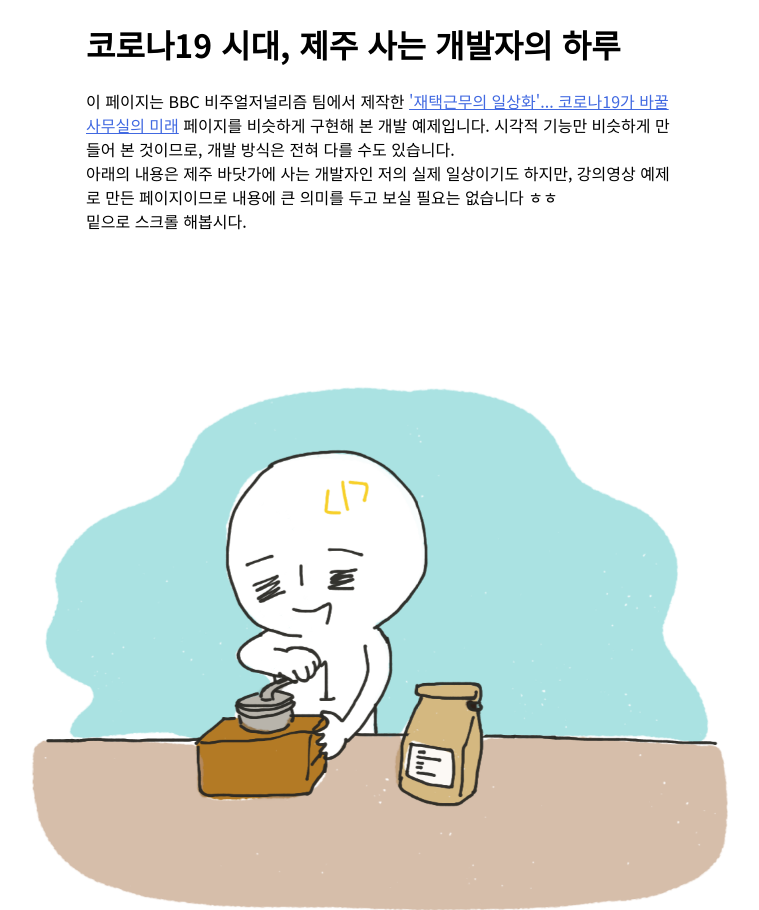
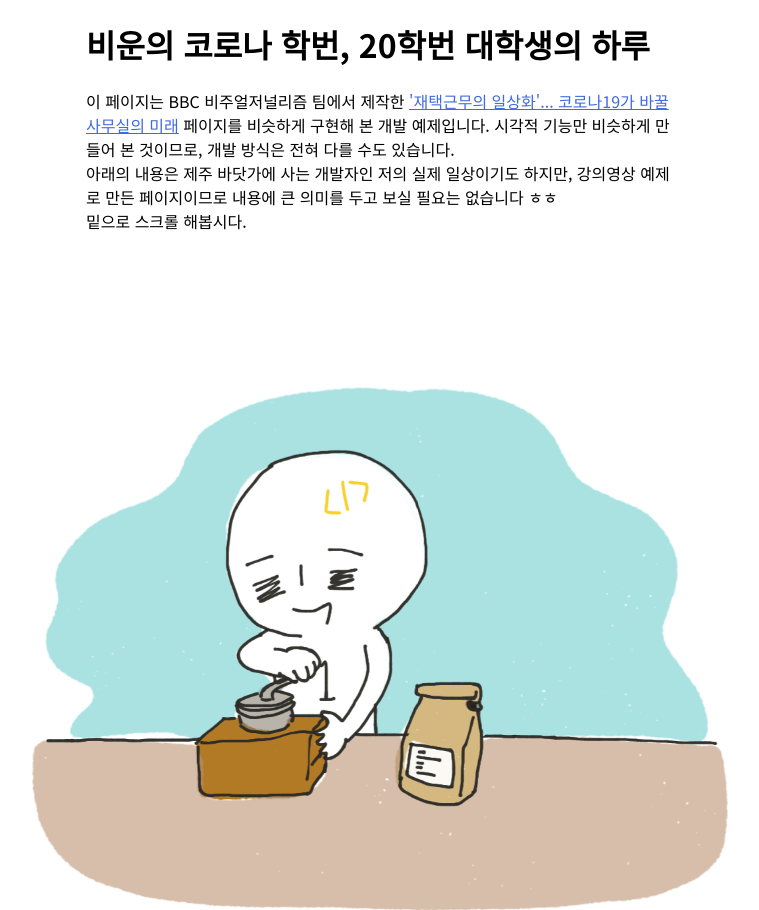
Before and after one commit to manyyeon/interactiveWeb, a plain HTML site: page index.html in a window 1280 px wide. Shown: the top 910 px of the page, without its empty margins (260-1019 px from the left). Drawn offline with Linux system fonts and the light colour scheme.

Commit message:
title 변경

```diff
--- a/index.html
+++ b/index.html
@@ -3,7 +3,7 @@
   <head>
     <meta charset="UTF-8" />
     <meta name="viewport" content="width=device-width, initial-scale=1.0" />
-    <title>1분코딩 예제 - 코로나19 시대, 제주 사는 개발자의 하루</title>
+    <title>비운의 코로나 학번, 20학번 대학생의 하루</title>
     <link
       href="https://fonts.googleapis.com/css2?family=Noto+Sans+KR:wght@400;700&display=swap"
       rel="stylesheet"
@@ -13,7 +13,7 @@
   <body>
     <header class="header">
       <div class="global-width">
-        <h1 class="page-title">코로나19 시대, 제주 사는 개발자의 하루</h1>
+        <h1 class="page-title">비운의 코로나 학번, 20학번 대학생의 하루</h1>
         <p>
           이 페이지는 BBC 비주얼저널리즘 팀에서 제작한
           <a
```
